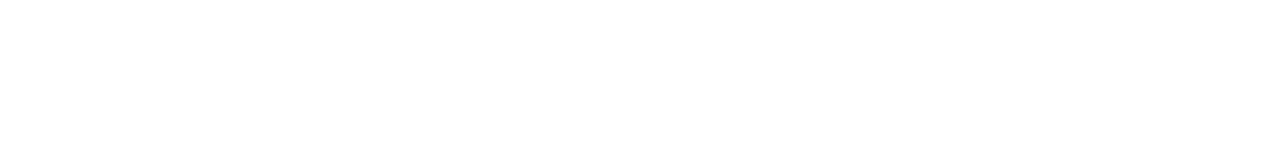
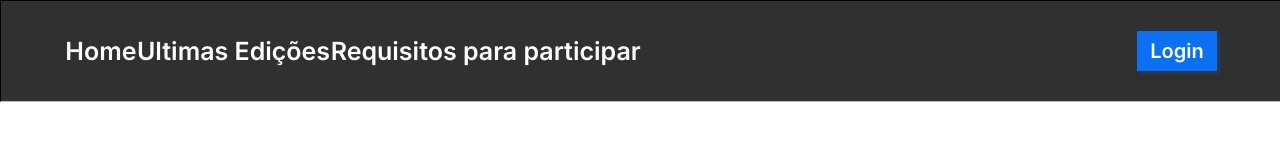
Before and after one commit to s4ntt/bootcamp-dnc, a plain HTML site: page index.html in a window 1280 px wide. Drawn offline with Linux system fonts and the light colour scheme.

Commit message:
Criação do Estilo CSS do Menu

```diff
--- a/index.html
+++ b/index.html
@@ -1,11 +1,20 @@
-<!DOCTYPE html>
+<!DOCTYPE HTML>
 <html lang="pt-br">
 <head>
     <meta charset="UTF-8">
     <meta name="viewport" content="width=device-width, initial-scale=1.0">
     <title>Bootcamp DNC</title>
+    <link rel="stylesheet" href="style.css">
 </head>
 <body>
+    <nav id="principal">
+        <div id="menu">
+            <a href="">Home</a>
+            <a href="">Ultimas Edições</a>
+            <a href="">Requisitos para participar</a>
+        </div>
+        <button>Login</button>
+    </nav>
 
 </body>
 </html>
--- /dev/null
+++ b/style.css
@@ -0,0 +1,53 @@
+/*Importação de Fonte*/
+@import url('https://fonts.googleapis.com/css2?family=Inter:wght@400;600;700&display=swap');
+
+    body{
+    margin: 0px;
+    padding: 0px;
+    }
+
+    /*Menu de Navegação Principal*/
+    #principal{
+    width: 100%;
+    height: 100px;
+    border: 1px solid black;
+    background-color: #303030;
+    display: flex;
+    justify-content: space-between  ;
+    align-items: center;
+    border-bottom: 1px solid #BABABA    ;
+    }
+
+        #menu{
+            display: flex;
+            width: 45%;
+            justify-content: space-around;
+            align-items: center;
+            margin-left: 5%;
+        }
+
+        #principal div a{
+            font-family: 'Inter';
+            font-size: 25px;
+            font-weight: 600;
+            color: white;
+            text-decoration: none;
+        }
+
+        #principal div a:hover{
+            color: #CCCCCC;
+        }
+
+        #principal button{
+            margin-right: 5%;
+            background-color:#0C70F2;
+            border: 0px;
+            height: 40px;
+            width: 80px;
+            font-family: 'Inter';
+            font-size: 20px;
+            font-weight: 600;
+            color: white;
+            box-shadow: 3px 2px 4px 0px rgba(12, 112, 242, 0.25);
+            cursor: pointer;
+        }
```
